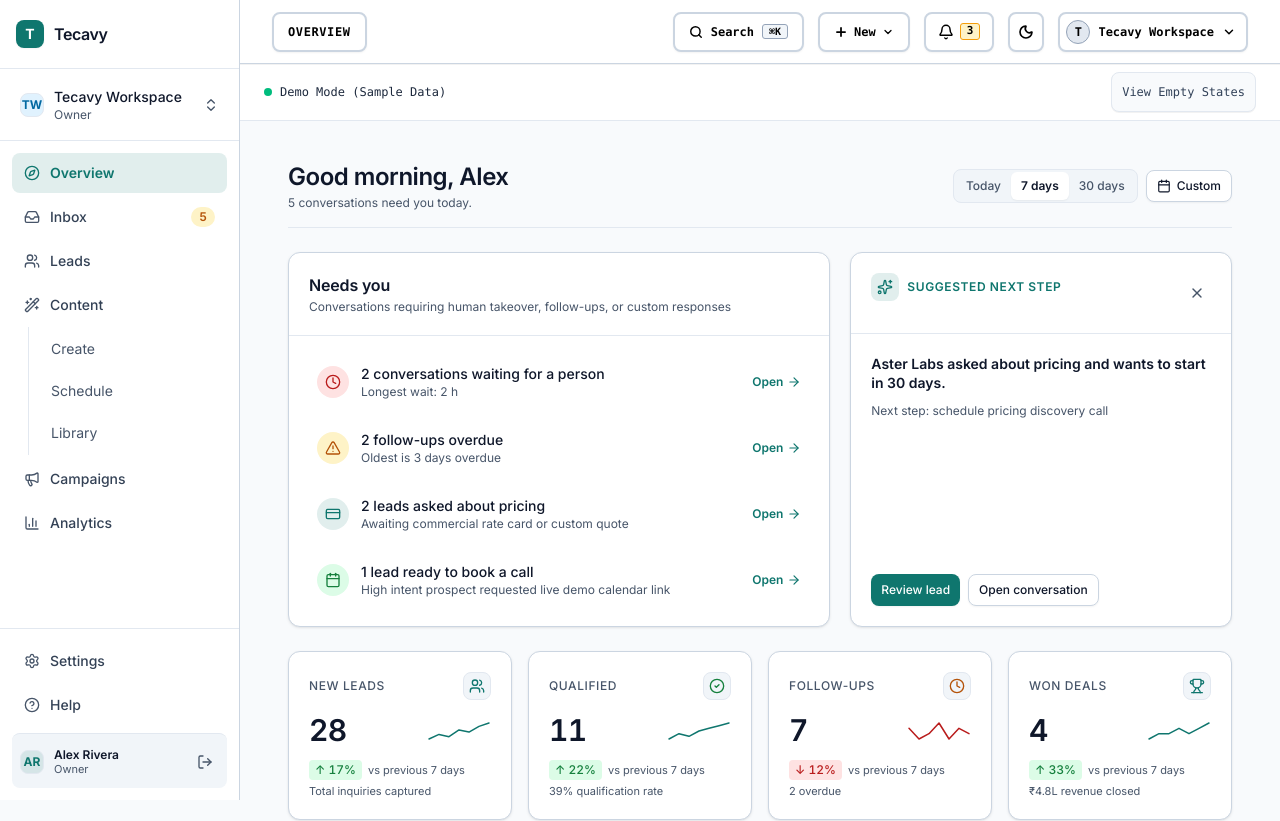
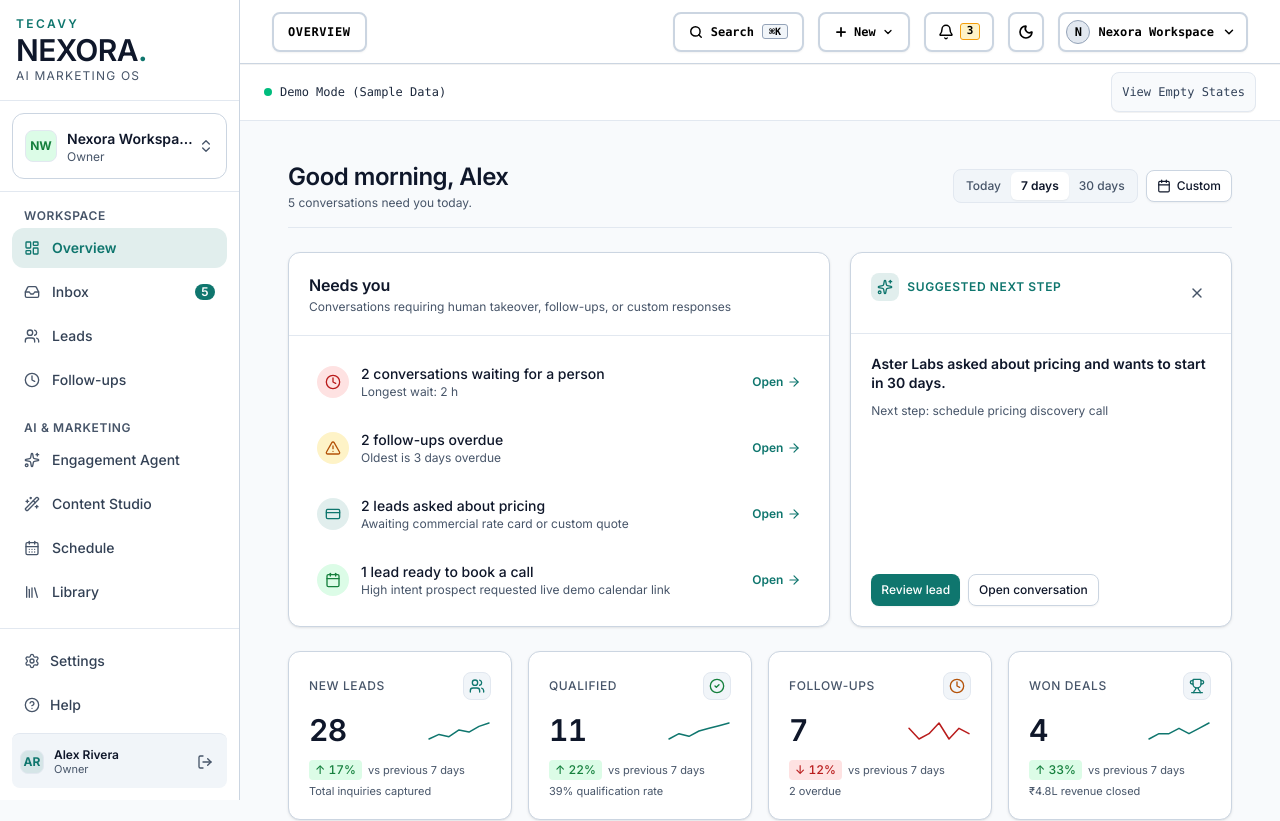
Before and after one commit to ManasaParuchuri100/Nexora, a React (Vite) app: page / in a window 1280 px wide. Shown: the top 821 px of the page. Built offline with nearby package versions, Linux system fonts and the light colour scheme.

Commit message:
feat: add Engagement Agent view
Introduce the 'agent' category to the navigation system, including a new AgentView component and updated sidebar configurations for improved workflow management.

```diff
--- a/src/components/NexoraApp.tsx
+++ b/src/components/NexoraApp.tsx
@@ -40,6 +40,7 @@ import ActionModals from './app/ActionModals';
 import CommandPalette from './app/CommandPalette';
 import SettingsModal from './app/SettingsModal';
 import LeadIntelligenceWorkspace from './app/leads/LeadIntelligenceWorkspace';
+import AgentView from './app/AgentView';
 import { UserSession } from './AuthModal';
 import { BRAND_NAME } from '../config/brand';
 
@@ -149,6 +150,8 @@ export default function NexoraApp({
         ? 'inbox'
         : targetCategory === 'leads'
         ? 'all-leads'
+        : targetCategory === 'agent'
+        ? 'default'
         : targetCategory === 'content'
         ? 'create'
         : targetCategory === 'campaigns'
@@ -397,6 +400,11 @@ export default function NexoraApp({
               />
             )}
 
+            {/* Engagement Agent */}
+            {activeCategory === 'agent' && (
+              <AgentView onNavigate={handleSelectNav} />
+            )}
+
             {/* 4. CONTENT (Create, Schedule, Library) */}
             {activeCategory === 'content' && (
               <>
--- /dev/null
+++ b/src/components/app/AgentView.tsx
@@ -0,0 +1,102 @@
+import React, { useState } from 'react';
+import { NavCategory, SubCategory } from '../../types';
+import { useConversations } from '../../data/conversations';
+import { PageHeader, Card, StatCard, Button } from '../ui';
+
+interface AgentViewProps {
+  onNavigate: (category: NavCategory, subCategory?: SubCategory) => void;
+}
+
+export default function AgentView({ onNavigate }: AgentViewProps) {
+  const [conversations] = useConversations();
+  const [isAgentOn, setIsAgentOn] = useState(true);
+
+  const aiHandlingCount = conversations.filter(c => c.status === 'ai_handling').length;
+  const needsYouCount = conversations.filter(c => c.status === 'needs_you').length;
+  const pausedCount = conversations.filter(c => Boolean(c.aiAlert?.isPaused)).length;
+
+  return (
+    <div className="flex-1 p-4 sm:p-6 md:p-8 space-y-6 max-w-7xl mx-auto w-full animate-fadeIn">
+      {/* Page Header */}
+      <PageHeader
+        title="Engagement agent"
+        subtitle="Your AI replies to leads on WhatsApp, Instagram, LinkedIn and your website, and hands over to you when it needs a person."
+        actions={
+          <Button
+            variant="secondary"
+            size="sm"
+            onClick={() => onNavigate('settings', 'ai-automation')}
+          >
+            Edit AI rules
+          </Button>
+        }
+      />
+
+      {/* Agent Status Toggle Card */}
+      <Card className="p-4 sm:p-5">
+        <div className="flex flex-col sm:flex-row sm:items-center justify-between gap-4">
+          <div className="flex items-center gap-3.5">
+            <button
+              type="button"
+              role="switch"
+              aria-checked={isAgentOn}
+              onClick={() => setIsAgentOn(prev => !prev)}
+              className={`relative inline-flex h-6 w-11 shrink-0 cursor-pointer rounded-full border-2 border-transparent transition-colors duration-200 ease-in-out focus-visible:outline-none focus-visible:ring-2 focus-visible:ring-brand focus-visible:ring-offset-2 ${
+                isAgentOn ? 'bg-brand' : 'bg-surface-raised border border-line'
+              }`}
+            >
+              <span className="sr-only">Toggle engagement agent</span>
+              <span
+                aria-hidden="true"
+                className={`pointer-events-none inline-block h-5 w-5 transform rounded-full bg-surface shadow-xs transition duration-200 ease-in-out ${
+                  isAgentOn ? 'translate-x-5' : 'translate-x-0'
+                }`}
+              />
+            </button>
+            <div className="space-y-0.5">
+              <p className="text-sm font-semibold text-ink">
+                {isAgentOn
+                  ? 'The agent is on and replying to new messages'
+                  : 'The agent is paused. New messages wait for you.'}
+              </p>
+              <p className="text-xs text-ink-3">
+                {isAgentOn
+                  ? 'Auto-qualification and proactive lead outreach are currently active.'
+                  : 'All incoming customer messages will queue for human response.'}
+              </p>
+            </div>
+          </div>
+          <div className="shrink-0 sm:hidden">
+            <Button
+              variant="secondary"
+              size="sm"
+              onClick={() => onNavigate('settings', 'ai-automation')}
+            >
+              Edit AI rules
+            </Button>
+          </div>
+        </div>
+      </Card>
+
+      {/* Real-time Status Metric Cards */}
+      <div className="grid grid-cols-1 sm:grid-cols-3 gap-4">
+        <StatCard
+          label="AI is handling"
+          value={aiHandlingCount}
+          hint="Conversations currently in autopilot"
+        />
+        <StatCard
+          label="Needs you"
+          value={needsYouCount}
+          hint="Click to open Inbox"
+          onClick={() => onNavigate('inbox', 'inbox')}
+        />
+        <StatCard
+          label="Paused by AI"
+          value={pausedCount}
+          hint="Awaiting human confirmation"
+        />
+      </div>
+    </div>
+  );
+}
--- a/src/components/app/AppSidebar.tsx
+++ b/src/components/app/AppSidebar.tsx
@@ -1,13 +1,17 @@
 import React, { useState } from 'react';
 import {
-  Compass,
+  LayoutDashboard,
   Inbox as InboxIcon,
   Users,
+  Clock,
+  Sparkles,
+  Wand2,
+  CalendarDays,
+  Library,
   Megaphone,
   BarChart3,
   Settings,
   LogOut,
-  Wand2,
   X,
   HelpCircle,
   ChevronsUpDown,
@@ -15,65 +19,118 @@ import {
   Plus
 } from 'lucide-react';
 import { NavCategory, SubCategory } from '../../types';
-import { BRAND_NAME } from '../../config/brand';
+import { BRAND_NAME, BRAND_COMPANY, BRAND_TAGLINE } from '../../config/brand';
 import { useInboxCounts } from '../../data/conversations';
-import { Avatar, Badge } from '../ui';
+import { Avatar } from '../ui';
 
-interface SubItemConfig {
-  id: SubCategory;
+export interface NavSectionItem {
+  key: string;
   label: string;
+  icon: React.ComponentType<{ className?: string; strokeWidth?: number }>;
+  category: NavCategory;
+  sub: SubCategory;
+  isActive: (activeCategory: NavCategory, activeSubCategory: SubCategory) => boolean;
 }
 
-interface NavItemConfig {
-  id: NavCategory;
-  label: string;
-  icon: React.ComponentType<{ className?: string; strokeWidth?: number }>;
-  isStandalone?: boolean;
-  subItems?: SubItemConfig[];
+export interface NavSection {
+  title: string;
+  items: NavSectionItem[];
 }
 
-export const NAV_ITEMS: NavItemConfig[] = [
+export const NAV_SECTIONS: NavSection[] = [
   {
-    id: 'overview',
+    title: 'Workspace',
+    items: [
+      {
+        key: 'overview',
         label: 'Overview',
-    icon: Compass,
-    isStandalone: true
+        icon: LayoutDashboard,
+        category: 'overview',
+        sub: 'overview',
+        isActive: (cat) => cat === 'overview',
       },
       {
-    id: 'inbox',
+        key: 'inbox',
         label: 'Inbox',
         icon: InboxIcon,
-    isStandalone: true
+        category: 'inbox',
+        sub: 'inbox',
+        isActive: (cat) => cat === 'inbox' || cat === 'engage',
       },
       {
-    id: 'leads',
+        key: 'leads',
         label: 'Leads',
         icon: Users,
-    isStandalone: true
+        category: 'leads',
+        sub: 'all-leads',
+        isActive: (cat, sub) => cat === 'leads' && sub !== 'follow-ups',
       },
       {
-    id: 'content',
-    label: 'Content',
-    icon: Wand2,
-    subItems: [
-      { id: 'create', label: 'Create' },
-      { id: 'schedule', label: 'Schedule' },
-      { id: 'library', label: 'Library' }
-    ]
+        key: 'follow-ups',
+        label: 'Follow-ups',
+        icon: Clock,
+        category: 'leads',
+        sub: 'follow-ups',
+        isActive: (cat, sub) => cat === 'leads' && sub === 'follow-ups',
+      },
+    ],
   },
   {
-    id: 'campaigns',
+    title: 'AI & Marketing',
+    items: [
+      {
+        key: 'agent',
+        label: 'Engagement Agent',
+        icon: Sparkles,
+        category: 'agent',
+        sub: 'default',
+        isActive: (cat) => cat === 'agent',
+      },
+      {
+        key: 'content',
+        label: 'Content Studio',
+        icon: Wand2,
+        category: 'content',
+        sub: 'create',
+        isActive: (cat, sub) => cat === 'content' && (sub === 'create' || sub === 'ai-content'),
+      },
+      {
+        key: 'schedule',
+        label: 'Schedule',
+        icon: CalendarDays,
+        category: 'content',
+        sub: 'schedule',
+        isActive: (cat, sub) => cat === 'content' && (sub === 'schedule' || sub === 'social-posts'),
+      },
+      {
+        key: 'library',
+        label: 'Library',
+        icon: Library,
+        category: 'content',
+        sub: 'library',
+        isActive: (cat, sub) => cat === 'content' && (sub === 'library' || sub === 'content-library' || sub === 'generated-assets'),
+      },
+      {
+        key: 'campaigns',
         label: 'Campaigns',
         icon: Megaphone,
-    isStandalone: true
+        category: 'campaigns',
+        sub: 'campaign-list',
+        isActive: (cat) => cat === 'campaigns',
       },
       {
-    id: 'analytics',
+        key: 'analytics',
         label: 'Analytics',
         icon: BarChart3,
-    isStandalone: true
-  }
+        category: 'analytics',
+        sub: 'overview',
+        isActive: (cat) => cat === 'analytics',
+      },
+    ],
+  },
 ];
+
+export const NAV_ITEMS = NAV_SECTIONS.flatMap(s => s.items);
 
 interface AppSidebarProps {
   activeCategory: NavCategory;
@@ -114,47 +171,27 @@ export default function AppSidebar({
     { id: 'ws-3', name: 'Sterling Creative', role: 'Viewer' }
   ];
 
-  const handleCategoryClick = (item: NavItemConfig) => {
-    if (item.isStandalone) {
-      const targetSub =
-        item.id === 'overview' ? 'overview' :
-        item.id === 'inbox' ? 'inbox' :
-        item.id === 'leads' ? 'all-leads' :
-        item.id === 'campaigns' ? 'campaign-list' :
-        item.id === 'analytics' ? 'overview' : 'default';
-
-      onSelectNav(item.id, targetSub as SubCategory);
-      onCloseMobile();
-      return;
-    }
-
-    if (item.subItems && item.subItems.length > 0) {
-      onSelectNav(item.id, item.subItems[0].id);
-      onCloseMobile();
-    }
-  };
-
-  const handleSubItemClick = (category: NavCategory, subCategory: SubCategory, e: React.MouseEvent) => {
-    e.stopPropagation();
-    onSelectNav(category, subCategory);
-    onCloseMobile();
-  };
-
   const renderNavContent = () => (
     <div className="flex flex-col h-full bg-surface select-none text-ink">
 
-      {/* 1. BRAND HEADER */}
-      <div className="flex items-center justify-between px-4 py-3.5 border-b border-line-subtle">
+      {/* 1. BRAND HEADER (Three lines, no logo square) */}
+      <div className="flex items-start justify-between px-4 py-4 border-b border-line-subtle">
         <button
           type="button"
-          onClick={() => onSelectNav('overview', 'overview')}
-          className="flex items-center gap-2.5 text-left focus-visible:outline-none cursor-pointer group"
+          onClick={() => {
+            onSelectNav('overview', 'overview');
+            onCloseMobile();
+          }}
+          className="text-left focus-visible:outline-none cursor-pointer flex flex-col group"
         >
-          <div className="w-7 h-7 rounded-lg bg-brand text-on-brand flex items-center justify-center font-bold text-sm shadow-xs shrink-0">
-            {BRAND_NAME.charAt(0)}
-          </div>
-          <span className="font-semibold text-base tracking-tight text-ink group-hover:text-brand transition-colors">
-            {BRAND_NAME}
+          <span className="text-xs font-semibold tracking-[0.2em] text-brand uppercase">
+            {BRAND_COMPANY}
+          </span>
+          <span className="text-3xl font-extrabold tracking-tight text-ink uppercase">
+            {BRAND_NAME}<span className="text-brand">.</span>
+          </span>
+          <span className="text-xs tracking-widest text-ink-3 uppercase">
+            {BRAND_TAGLINE}
           </span>
         </button>
 
@@ -169,31 +206,28 @@ export default function AppSidebar({
         </button>
       </div>
 
-      {/* 2. WORKSPACE SWITCHER */}
-      <div className="px-3 py-2.5 border-b border-line-subtle relative">
+      {/* 2. WORKSPACE CARD */}
+      <div className="p-3 border-b border-line-subtle relative">
+        <div className="rounded-xl border border-line bg-surface p-3">
           <button
             type="button"
             onClick={() => setIsWorkspaceMenuOpen(!isWorkspaceMenuOpen)}
-          className="w-full flex items-center justify-between p-2 rounded-lg hover:bg-surface-hover transition-colors cursor-pointer text-left focus-visible:outline-none"
+            className="w-full flex items-center justify-between transition-colors cursor-pointer text-left focus-visible:outline-none"
           >
             <div className="flex items-center gap-2.5 min-w-0">
-            <Avatar name={currentWorkspace} size="sm" />
+              <Avatar name={currentWorkspace} size="md" className="rounded-lg" />
               <div className="min-w-0">
-              <div className="flex items-center gap-1.5">
-                <span className="text-sm font-medium text-ink truncate">
+                <span className="text-sm font-semibold text-ink truncate block">
                   {currentWorkspace}
                 </span>
-                {isDemoWorkspace && (
-                  <Badge tone="warning" size="sm">Demo</Badge>
-                )}
-              </div>
                 <span className="text-xs text-ink-3 block leading-tight truncate">
-                {userRole}
+                  {isDemoWorkspace ? 'Demo workspace' : userRole}
                 </span>
               </div>
             </div>
             <ChevronsUpDown className="w-4 h-4 text-ink-3 shrink-0 ml-1" />
           </button>
+        </div>
 
         {/* Workspace Switcher Dropdown */}
         {isWorkspaceMenuOpen && (
@@ -250,76 +284,58 @@ export default function AppSidebar({
         )}
       </div>
 
-      {/* 3. MAIN NAVIGATION */}
-      <nav className="flex-1 py-3 px-3 space-y-1 overflow-y-auto">
-        {NAV_ITEMS.map((item) => {
+      {/* 3. MAIN NAVIGATION (Grouped sections) */}
+      <nav className="flex-1 py-2 px-3 overflow-y-auto">
+        {NAV_SECTIONS.map((section, sIndex) => (
+          <div key={section.title}>
+            <div className={`text-xs font-semibold uppercase tracking-wider text-ink-3 px-3 ${sIndex === 0 ? 'mt-2 mb-1' : 'mt-5 mb-1'}`}>
+              {section.title}
+            </div>
+            <div className="space-y-1">
+              {section.items.map((item) => {
                 const Icon = item.icon;
-          const isCategoryActive = activeCategory === item.id ||
-            (item.id === 'inbox' && activeCategory === 'engage') ||
-            (item.id === 'engage' && activeCategory === 'inbox');
-          const hasSub = !!(item.subItems && item.subItems.length > 0);
+                const active = item.isActive(activeCategory, activeSubCategory);
 
                 return (
-            <div key={item.id} className="space-y-0.5">
                   <button
+                    key={item.key}
                     type="button"
-                id={`sidebar-nav-${item.id}`}
-                onClick={() => handleCategoryClick(item)}
-                className={`w-full flex items-center justify-between px-3 py-2 rounded-lg text-sm font-medium transition-colors cursor-pointer text-left focus-visible:outline-none ${
-                  isCategoryActive
+                    id={`sidebar-nav-${item.key}`}
+                    onClick={() => {
+                      onSelectNav(item.category, item.sub);
+                      onCloseMobile();
+                    }}
+                    aria-current={active ? 'page' : undefined}
+                    className={`w-full flex items-center justify-between h-10 rounded-xl px-3 gap-3 text-sm font-medium transition-colors cursor-pointer text-left focus-visible:outline-none ${
+                      active
                         ? 'bg-brand-soft text-brand font-semibold'
-                    : 'text-ink-2 hover:text-ink hover:bg-surface-hover'
+                        : 'text-ink-2 hover:bg-surface-hover'
                     }`}
                   >
-                <div className="flex items-center gap-2.5 truncate">
+                    <div className="flex items-center gap-3 truncate">
                       <Icon
                         className={`w-4 h-4 shrink-0 transition-colors ${
-                      isCategoryActive ? 'text-brand' : 'text-ink-3'
+                          active ? 'text-brand' : 'text-ink-3'
                         }`}
                       />
                       <span className="truncate">{item.label}</span>
                     </div>
 
-                {/* Inbox badge showing live needsYou count from store; hidden when 0 */}
-                {item.id === 'inbox' && inboxCounts.needsYou > 0 && (
-                  <span className="px-2 py-0.5 rounded-full text-xs font-semibold bg-warn-soft text-warn tabular-nums shrink-0">
+                    {/* Inbox badge */}
+                    {item.key === 'inbox' && inboxCounts.needsYou > 0 && (
+                      <span
+                        className="bg-brand text-on-brand rounded-md min-w-5 px-1.5 text-xs font-semibold tabular-nums flex items-center justify-center shrink-0"
+                        aria-label={`${inboxCounts.needsYou} conversations need you`}
+                      >
                         {inboxCounts.needsYou}
                       </span>
                     )}
                   </button>
-
-              {/* Sub-Items List */}
-              {hasSub && (
-                <div className="ml-4 pl-3 border-l border-line-subtle space-y-0.5 py-0.5">
-                  {item.subItems?.map((sub) => {
-                    const isSubActive = isCategoryActive && (
-                      activeSubCategory === sub.id ||
-                      (sub.id === 'create' && activeSubCategory === 'ai-content') ||
-                      (sub.id === 'schedule' && activeSubCategory === 'social-posts') ||
-                      (sub.id === 'library' && (activeSubCategory === 'content-library' || activeSubCategory === 'generated-assets'))
-                    );
-
-                    return (
-                      <button
-                        key={sub.id}
-                        type="button"
-                        id={`sidebar-subnav-${item.id}-${sub.id}`}
-                        onClick={(e) => handleSubItemClick(item.id, sub.id, e)}
-                        className={`w-full flex items-center px-2.5 py-1.5 rounded-lg text-sm transition-colors cursor-pointer text-left focus-visible:outline-none ${
-                          isSubActive
-                            ? 'bg-brand-soft text-brand font-medium'
-                            : 'text-ink-3 hover:text-ink hover:bg-surface-hover'
-                        }`}
-                      >
-                        <span className="truncate">{sub.label}</span>
-                      </button>
                 );
               })}
             </div>
-              )}
           </div>
-          );
-        })}
+        ))}
       </nav>
 
       {/* 4. SIDEBAR FOOTER (Settings, Help, User Card) */}
@@ -333,6 +349,7 @@ export default function AppSidebar({
             onSelectNav('settings', 'business');
             onCloseMobile();
           }}
+          aria-current={activeCategory === 'settings' ? 'page' : undefined}
           className={`w-full flex items-center gap-2.5 px-3 py-2 rounded-lg text-sm font-medium transition-colors cursor-pointer text-left focus-visible:outline-none ${
             activeCategory === 'settings'
               ? 'bg-brand-soft text-brand font-semibold'
--- a/src/components/app/AppTopBar.tsx
+++ b/src/components/app/AppTopBar.tsx
@@ -166,11 +166,13 @@ export default function AppTopBar({
     setNotifications(prev => prev.map(n => ({ ...n, unread: false })));
   };
 
-  const formatCategoryTitle = (cat: NavCategory) => {
+  const formatCategoryTitle = (cat: NavCategory, sub?: SubCategory) => {
+    if (cat === 'leads' && sub === 'follow-ups') return 'Follow-ups';
     switch (cat) {
       case 'overview': return 'Overview';
       case 'inbox': return 'Inbox';
       case 'leads': return 'Leads';
+      case 'agent': return 'Engagement agent';
       case 'content': return 'Content';
       case 'campaigns': return 'Campaigns';
       case 'analytics': return 'Analytics';
@@ -208,14 +210,14 @@ export default function AppTopBar({
           }`} aria-label="Breadcrumb">
             <button
               type="button"
-              onClick={() => onSelectNav(activeCategory)}
+              onClick={() => onSelectNav(activeCategory, activeSubCategory)}
               className={`px-3.5 py-1.5 rounded-[6px] uppercase tracking-wider transition-all cursor-pointer font-extrabold ${
                 theme === 'light'
                   ? 'bg-[#FFFFFF] border-2 border-[#CBD5E1] text-[#000000] hover:bg-white hover:border-[#94A3B8] shadow-xs'
                   : 'bg-[#061816] border border-[rgba(169,191,165,0.25)] text-[#E8E9D8] hover:border-[#A9BFA5]'
               }`}
             >
-              {formatCategoryTitle(activeCategory)}
+              {formatCategoryTitle(activeCategory, activeSubCategory)}
             </button>
 
             {currentRecordTitle && (
--- a/src/components/app/CommandPalette.tsx
+++ b/src/components/app/CommandPalette.tsx
@@ -152,24 +152,33 @@ export default function CommandPalette({
             <span className="text-[10px] uppercase tracking-wider text-[#A9BFA5]/60 font-semibold block">
               PAGES
             </span>
-            <div
-              onClick={() => {
-                onClose();
-                onSelectNav('inbox', 'inbox');
-              }}
-              className="p-2 hover:bg-[#0D2D2A]/40 rounded cursor-pointer text-xs"
-            >
-              Inbox › Needs you
-            </div>
-            <div
-              onClick={() => {
-                onClose();
-                onSelectNav('leads', 'follow-ups');
-              }}
-              className="p-2 hover:bg-[#0D2D2A]/40 rounded cursor-pointer text-xs"
-            >
-              Leads › Follow-ups
-            </div>
+            {[
+              { label: 'Overview', category: 'overview' as const, sub: 'overview' as const },
+              { label: 'Inbox', category: 'inbox' as const, sub: 'inbox' as const },
+              { label: 'Leads', category: 'leads' as const, sub: 'all-leads' as const },
+              { label: 'Follow-ups', category: 'leads' as const, sub: 'follow-ups' as const },
+              { label: 'Engagement agent', category: 'agent' as const, sub: 'default' as const },
+              { label: 'Content studio', category: 'content' as const, sub: 'create' as const },
+              { label: 'Schedule', category: 'content' as const, sub: 'schedule' as const },
+              { label: 'Library', category: 'content' as const, sub: 'library' as const },
+              { label: 'Campaigns', category: 'campaigns' as const, sub: 'campaign-list' as const },
+              { label: 'Analytics', category: 'analytics' as const, sub: 'overview' as const },
+            ]
+              .filter(p => !query.trim() || p.label.toLowerCase().includes(query.toLowerCase()))
+              .map(page => (
+                <button
+                  key={page.label}
+                  type="button"
+                  onClick={() => {
+                    onClose();
+                    onSelectNav(page.category, page.sub);
+                  }}
+                  className="w-full text-left p-2 hover:bg-[#0D2D2A]/40 rounded cursor-pointer text-xs flex items-center justify-between transition-colors focus-visible:outline-none focus-visible:ring-1 focus-visible:ring-brand"
+                >
+                  <span className="text-[#E8E9D8]">{page.label}</span>
+                  <span className="text-[#A9BFA5]/60 text-[10px]">Jump to page</span>
+                </button>
+              ))}
           </div>
 
         </div>
--- a/src/components/app/leads/LeadIntelligenceWorkspace.tsx
+++ b/src/components/app/leads/LeadIntelligenceWorkspace.tsx
@@ -42,6 +42,7 @@ import { formatRelative } from '../../../lib/time';
 import { BRAND_NAME } from '../../../config/brand';
 
 interface LeadIntelligenceWorkspaceProps {
+  key?: React.Key | string | number;
   lead: Lead | null;
   onClose: () => void;
   onUpdateLead: (updated: Lead) => void;
--- a/src/config/brand.ts
+++ b/src/config/brand.ts
@@ -1 +1,3 @@
-export const BRAND_NAME = 'Tecavy';
+export const BRAND_NAME = 'Nexora';
+export const BRAND_COMPANY = 'Tecavy';
+export const BRAND_TAGLINE = 'AI Marketing OS';
--- a/src/types.ts
+++ b/src/types.ts
@@ -24,6 +24,7 @@ export type NavCategory =
   | 'inbox'
   | 'engage' // backwards-compatible alias for inbox
   | 'leads'
+  | 'agent'
   | 'content'
   | 'campaigns'
   | 'analytics'
```
Lines whose indentation alone changed are shown as unchanged.
